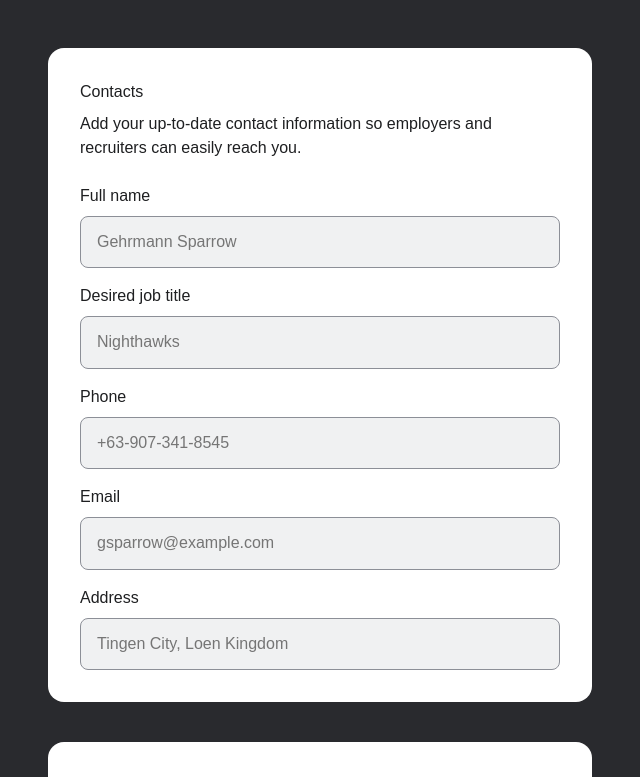
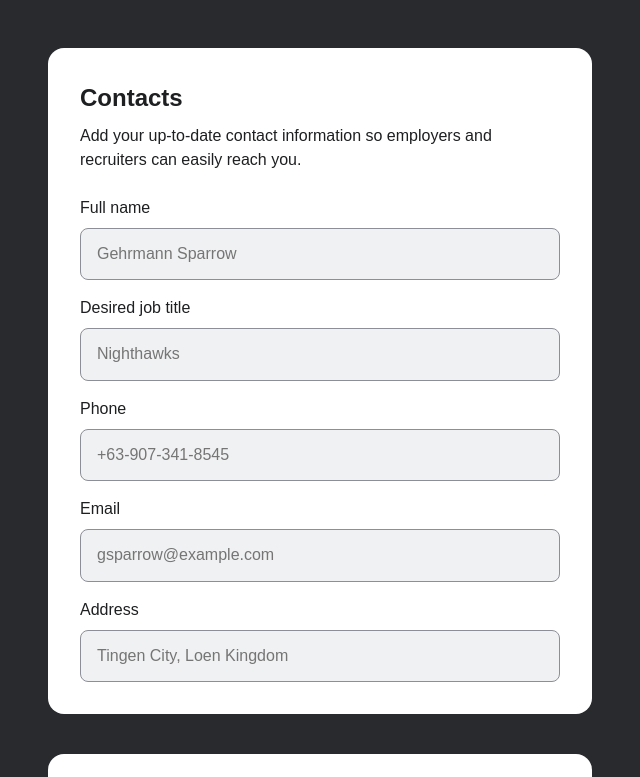
Before and after one commit to nofuenterr/cv-application, a React (Vite) app: page / in a window 1280 px wide. Shown: the top 777 px of the page, without its empty margins (0-640 px from the left). Built offline with nearby package versions, Linux system fonts and the light colour scheme.

Commit message:
feat: increase font size and weight of section headings

```diff
--- a/src/styles/Section.css
+++ b/src/styles/Section.css
@@ -12,3 +12,8 @@ section {
   display: grid;
   gap: var(--space-2);
 }
+
+h2 {
+  font-size: var(--fs-xl);
+  font-weight: var(--fw-bold);
+}
```
